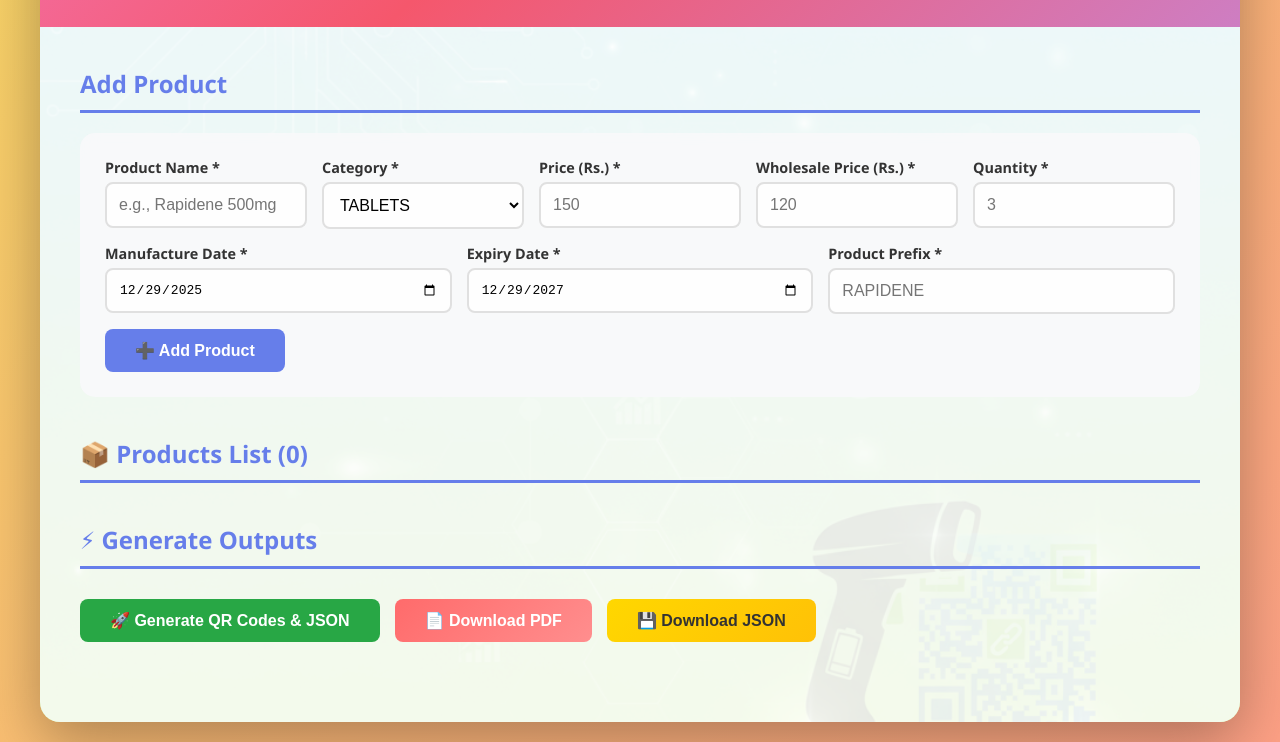
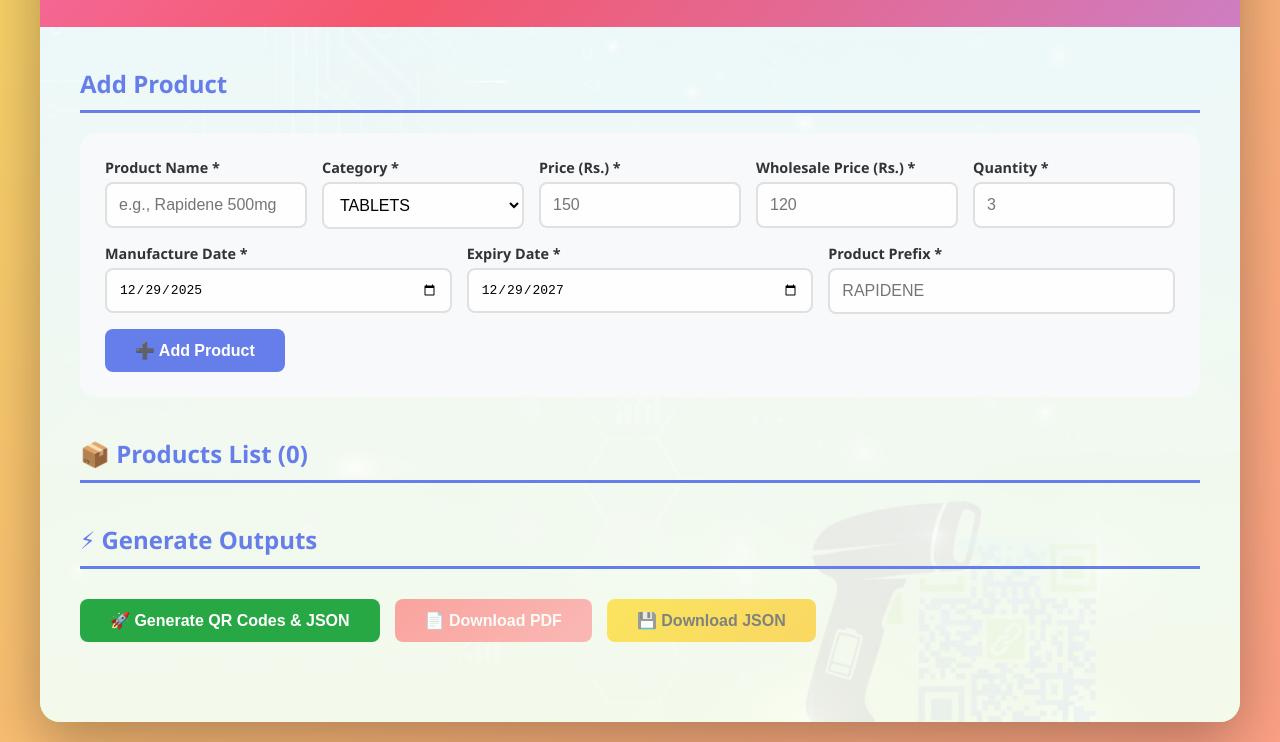
Before and after one commit to Jasith06/PRODUCT-ADD-WEBSITE, a website: page public/index.html in a window 1280 px wide. Shown: the part 142-884 px from the top of the page. Drawn offline with nearby package versions, Linux system fonts and the light colour scheme.

Commit message:
Update index.html

```diff
--- a/public/index.html
+++ b/public/index.html
@@ -475,8 +475,8 @@
                 <h2 class="section-title">⚡ Generate Outputs</h2>
                 <div class="actions">
                     <button class="btn btn-success" id="generateBtn" onclick="generateAll()">🚀 Generate QR Codes & JSON</button>
-                    <button class="btn btn-pdf" id="pdfBtn" onclick="downloadPDF()">📄 Download PDF</button>
-                    <button class="btn btn-json" id="jsonBtn" onclick="downloadJSON()">💾 Download JSON</button>
+                    <button class="btn btn-pdf" id="pdfBtn" onclick="downloadPDF()" disabled>📄 Download PDF</button>
+                    <button class="btn btn-json" id="jsonBtn" onclick="downloadJSON()" disabled>💾 Download JSON</button>
                 </div>
             </div>
 
```
